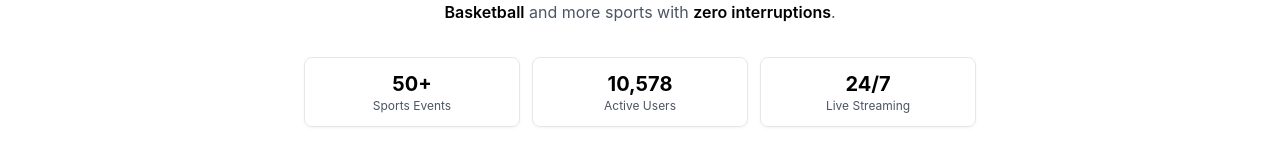
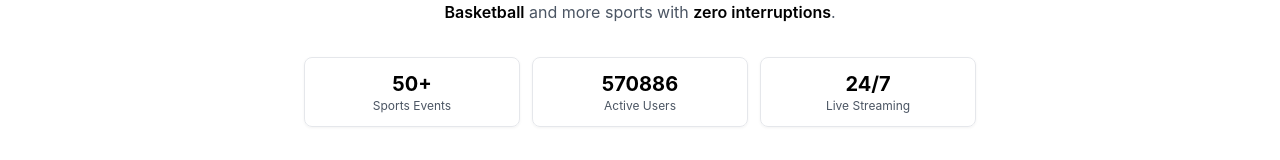
Before and after one commit to Suzayku/ATV-Sports-, a React (Vite) app: page / in a window 1280 px wide. Shown: the part 445-605 px from the top of the page. Built offline with nearby package versions, Linux system fonts and the light colour scheme.

Commit message:
Update: Set active users and active user ID to 570886

```diff
--- a/src/components/Hero.tsx
+++ b/src/components/Hero.tsx
@@ -35,7 +35,7 @@ export default function Hero() {
             <div className="text-xs text-gray-600">Sports Events</div>
           </div>
           <div className="glass p-3 rounded-lg text-center border border-gray-200">
-            <div className="text-xl font-bold text-black">10,578</div>
+            <div className="text-xl font-bold text-black">570886</div>
             <div className="text-xs text-gray-600">Active Users</div>
           </div>
           <div className="glass p-3 rounded-lg text-center border border-gray-200">
--- a/src/components/Stats.tsx
+++ b/src/components/Stats.tsx
@@ -4,7 +4,7 @@ export default function Stats() {
   const stats = [
     {
       icon: <Users size={40} />,
-      value: '10,578',
+      value: '570886',
       label: 'Active Users',
       color: 'from-yellow-600 to-yellow-500'
     },
```
Also changed, not shown: 2 other files (tests, documents, lock files or other folders).
